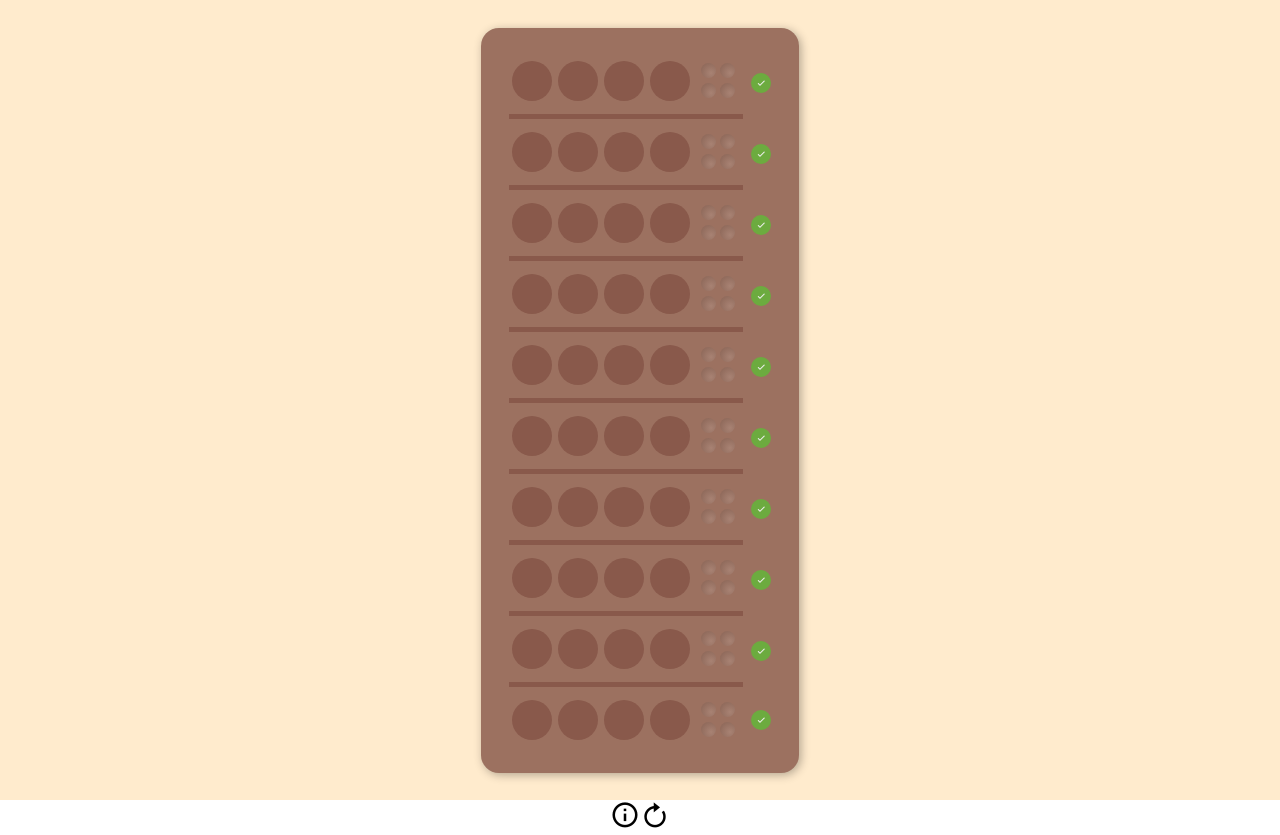
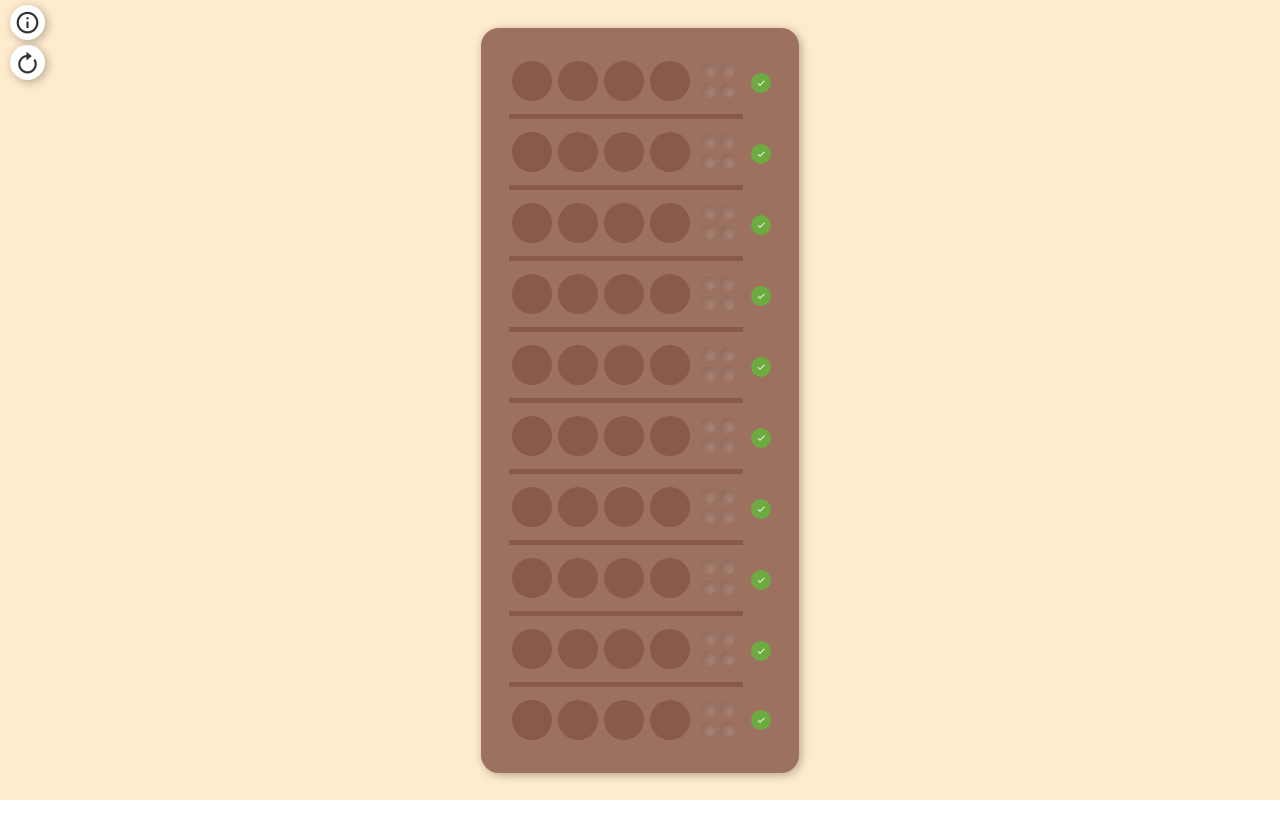
Before and after one commit to RekaVadasz/mastermind-react, a React (Create React App) app: page / in a window 1280 px wide. After the commit the page ends 800 px from the top, so only its background shows below. Built offline with nearby package versions, Linux system fonts and the light colour scheme.

Commit message:
Add Rules component

```diff
--- a/src/App.js
+++ b/src/App.js
@@ -2,10 +2,12 @@ import { React, useState, useEffect } from 'react';
 
 import { COLORS } from './constants/colors';
 import Board from "./components/Board";
+import Rules from './components/Rules';
 
 function App() {
 
     const [solution, setSolution] = useState(null);
+    const [showRules, setShowRules] = useState(false)
     console.log(solution)
 
     useEffect(() => {
@@ -15,28 +17,30 @@ function App() {
             randomSolution.push(currentColor)
         };
         setSolution(randomSolution)
-    }, [setSolution])
+    }, [setSolution]);
+
+    const handleClick = () => {
+        setShowRules(!showRules)
+    }
 
     return (
         <>
             <header>
                 <div>Mastermind</div>
-                {/* {solution && <div className='solution'>
-                    solution:
-                        {solution.map((color, i) => (
-                            <div key={i}>{color.id}</div>
-                        ))}
-                </div>} */}
                 <div className='header-buttons'>
-                    <i className='bx bx-info-circle'></i>
+                    <i className='bx bx-info-circle' onClick={handleClick}></i>
                     <button onClick={() => {window.location.reload(false)}}>New Game</button>
                 </div>
             </header>
+
             {solution && <Board solution={solution}/>}
+
             <div className='mobile-menu'>
-                <i className='bx bx-info-circle'></i>
-                <i class='bx bx-revision'></i>
+                <div><i className='bx bx-info-circle' onClick={handleClick}></i></div>
+                <div><i class='bx bx-revision' onClick={() => {window.location.reload(false)}}></i></div>
             </div>
+
+            {showRules && <Rules handleClick={handleClick}/>}
         </>
     );
 }
--- a/src/components/Board.js
+++ b/src/components/Board.js
@@ -86,7 +86,7 @@ export default function Board({ solution }) {
     }
 
     return (
-        <main>
+        <div className='board'>
 
             <Grid
                 handleSlotClick={handleSlotClick}
@@ -99,6 +99,6 @@ export default function Board({ solution }) {
                 handlePickerClick={handlePickerClick}
             />
             {showModal && <Modal isCorrect={isCorrect} turn={turn} solution={solution}/>}
-        </main>
+        </div>
     )
 }
--- /dev/null
+++ b/src/components/Rules.js
@@ -0,0 +1,18 @@
+import React from 'react';
+
+export default function Rules ({ handleClick }) {
+    return (
+        <div className='rules'>
+            <div>
+                <i class='bx bx-x' onClick={handleClick}></i>
+                <h2>Game Rules</h2>
+                <p>As a Codebreaker, your goal is to find out the secret code of 4 colors in not more than 10 turns.</p>
+                <p>The code is an arbitrary combination of 8 colors (colors can occur more than once).</p>
+                <h3>How to play</h3>
+                <p>From top to bottom, at each row, click on a circle and pick a color. After filling all circles in a row, you can check your guess.</p>
+                <p>A black peg means the color and the position is correct.</p>
+                <p>A white peg means that the color exists in the combination but the position is not correct.</p>
+            </div>
+        </div>
+    )
+};
--- a/src/index.css
+++ b/src/index.css
@@ -15,8 +15,33 @@
   text-align: center;
 }
 
-* body .mobile-menu i {
-  font-size: 30px;
+* body .mobile-menu {
+  display: none;
+  position: fixed;
+  top: 0;
+  left: 5px;
+}
+
+@media screen and (max-height: 850px) {
+  * body .mobile-menu {
+    display: block;
+  }
+}
+
+* body .mobile-menu div {
+  width: 35px;
+  height: 35px;
+  padding-top: 5px;
+  margin: 5px;
+  border-radius: 50%;
+  background-color: #fff;
+  -webkit-box-shadow: 2px 2px 10px rgba(0, 0, 0, 0.3);
+          box-shadow: 2px 2px 10px rgba(0, 0, 0, 0.3);
+}
+
+* body .mobile-menu div i {
+  font-size: 26px;
+  color: #333;
 }
 
 * body header {
@@ -95,7 +120,60 @@
   }
 }
 
-* body main {
+* body .rules {
+  /* display: none; */
+  width: 100%;
+  height: 100%;
+  position: fixed;
+  top: 0;
+  left: 0;
+  -webkit-box-pack: center;
+      -ms-flex-pack: center;
+          justify-content: center;
+  -webkit-box-align: center;
+      -ms-flex-align: center;
+          align-items: center;
+}
+
+* body .rules div {
+  padding: 15px;
+  margin: 10px;
+  position: relative;
+  border-radius: 8px;
+  background-color: #fff;
+  -webkit-box-shadow: 2px 2px 10px rgba(0, 0, 0, 0.3);
+          box-shadow: 2px 2px 10px rgba(0, 0, 0, 0.3);
+}
+
+* body .rules div i {
+  position: absolute;
+  font-size: 30px;
+  color: #666;
+  top: 5px;
+  right: 5px;
+}
+
+* body .rules div h2 {
+  font-size: 20px;
+  margin-bottom: 10px;
+  color: #333;
+}
+
+* body .rules div p {
+  font-size: 14px;
+  margin-bottom: 7px;
+  text-align: left;
+  color: #333;
+}
+
+* body .rules div h3 {
+  margin-bottom: 10px;
+  text-align: left;
+  font-size: 16px;
+  color: #333;
+}
+
+* body .board {
   width: 100vw;
   height: 100vh;
   display: -webkit-box;
@@ -110,7 +188,7 @@
   background-color: #ffebcd;
 }
 
-* body main .grid {
+* body .board .grid {
   max-width: 380px;
   padding: 20px 28px;
   background-color: #9C7160;
@@ -120,7 +198,7 @@
           box-shadow: 2px 2px 10px rgba(0, 0, 0, 0.3);
 }
 
-* body main .grid .row {
+* body .board .grid .row {
   display: -webkit-box;
   display: -ms-flexbox;
   display: flex;
@@ -133,11 +211,11 @@
   position: relative;
 }
 
-* body main .grid .row:nth-child(10) div {
+* body .board .grid .row:nth-child(10) div {
   border: none;
 }
 
-* body main .grid .row .slots {
+* body .board .grid .row .slots {
   padding: 10px 0px;
   border-bottom: 5px solid #89594B;
   display: -webkit-box;
@@ -145,7 +223,7 @@
   display: flex;
 }
 
-* body main .grid .row .slots div {
+* body .board .grid .row .slots div {
   width: 40px;
   height: 40px;
   border-radius: 50%;
@@ -158,14 +236,14 @@
   /* background: radial-gradient(circle at 10px 10px, rgba(255, 255, 255, 0.123), rgba(0, 0, 0, 0.123)); */
 }
 
-* body main .grid .row .slots div:hover {
+* body .board .grid .row .slots div:hover {
   -webkit-transform: scale(1.2);
           transform: scale(1.2);
   -webkit-transition: ease 0.5s;
   transition: ease 0.5s;
 }
 
-* body main .grid .row .evaluation {
+* body .board .grid .row .evaluation {
   width: 50px;
   padding: 13px 0;
   border-bottom: 5px solid #89594B;
@@ -182,7 +260,7 @@
       flex-wrap: wrap;
 }
 
-* body main .grid .row .evaluation div {
+* body .board .grid .row .evaluation div {
   width: 15px;
   height: 15px;
   border-radius: 50%;
@@ -191,15 +269,15 @@
   background: radial-gradient(circle at 10px 10px, rgba(255, 255, 255, 0.123), rgba(0, 0, 0, 0.123));
 }
 
-* body main .grid .row .evaluation .correct {
+* body .board .grid .row .evaluation .correct {
   background-color: #262626;
 }
 
-* body main .grid .row .evaluation .included {
+* body .board .grid .row .evaluation .included {
   background-color: #EFEFEF;
 }
 
-* body main .grid .row button {
+* body .board .grid .row button {
   width: 20px;
   height: 20px;
   padding-top: 1px;
@@ -215,19 +293,19 @@
   transition: ease 0.5s;
 }
 
-* body main .grid .row button:hover {
+* body .board .grid .row button:hover {
   -webkit-transform: scale(1.4);
           transform: scale(1.4);
   -webkit-transition: ease 0.5s;
   transition: ease 0.5s;
 }
 
-* body main .grid .row button i {
+* body .board .grid .row button i {
   font-size: 12px;
   color: #EFEFEF;
 }
 
-* body main .grid .row .picker {
+* body .board .grid .row .picker {
   width: 200px;
   border-radius: 8px;
   padding: 6px 0;
@@ -250,7 +328,7 @@
           box-shadow: 2px 2px 10px rgba(0, 0, 0, 0.3);
 }
 
-* body main .grid .row .picker div {
+* body .board .grid .row .picker div {
   width: 40px;
   height: 40px;
   border-radius: 50%;
@@ -262,23 +340,23 @@
   transition: transform 0.5s ease, -webkit-transform 0.5s ease;
 }
 
-* body main .grid .row .picker div:hover {
+* body .board .grid .row .picker div:hover {
   -webkit-transform: scale(1.2);
           transform: scale(1.2);
   -webkit-transition: ease 0.5s;
   transition: ease 0.5s;
 }
 
-* body main .grid .inactive .slots > div, * body main .grid .inactive button {
+* body .board .grid .inactive .slots > div, * body .board .grid .inactive button {
   cursor: not-allowed;
 }
 
-* body main .grid .inactive .slots > div:hover, * body main .grid .inactive button:hover {
+* body .board .grid .inactive .slots > div:hover, * body .board .grid .inactive button:hover {
   -webkit-transform: none;
           transform: none;
 }
 
-* body main .modal {
+* body .board .modal {
   width: 100%;
   height: 100%;
   position: fixed;
@@ -296,7 +374,7 @@
   background: rgba(255, 255, 255, 0.7);
 }
 
-* body main .modal .modal-inner {
+* body .board .modal .modal-inner {
   width: 400px;
   max-width: 80vw;
   padding: 40px;
@@ -307,11 +385,11 @@
           box-shadow: 2px 2px 10px rgba(0, 0, 0, 0.3);
 }
 
-* body main .modal .modal-inner h2 {
+* body .board .modal .modal-inner h2 {
   font-size: 20px;
 }
 
-* body main .modal .modal-inner .solution-slots {
+* body .board .modal .modal-inner .solution-slots {
   display: -webkit-box;
   display: -ms-flexbox;
   display: flex;
@@ -321,7 +399,7 @@
   margin-bottom: 10px;
 }
 
-* body main .modal .modal-inner .solution-slots div {
+* body .board .modal .modal-inner .solution-slots div {
   width: 40px;
   height: 40px;
   border-radius: 50%;
@@ -329,7 +407,7 @@
   background: radial-gradient(circle at 10px 10px, rgba(255, 255, 255, 0.123), rgba(0, 0, 0, 0.123));
 }
 
-* body main .modal .modal-inner button {
+* body .board .modal .modal-inner button {
   padding: 2px 5px;
   border: 2px solid #666;
   border-radius: 5px;
--- a/src/index.scss
+++ b/src/index.scss
@@ -13,10 +13,32 @@
         text-align: center;
 
         .mobile-menu {
+            display: none;
 
-            i {
-                font-size: 30px;
+            @media screen and (max-height: 850px){
+                display: block;
+
             }
+
+            position: fixed;
+            top: 0;
+            left: 5px;
+
+            div {
+                width: 35px;
+                height: 35px;
+                padding-top: 5px;
+                margin: 5px;
+                border-radius: 50%;
+                background-color: #fff;
+                box-shadow: 2px 2px 10px rgba(0,0,0,0.3);
+
+                i {
+                    font-size: 26px;
+                    color: #333;
+                }
+            }
+
         }
 
         header {
@@ -78,7 +100,55 @@
 
         }
 
-        main {
+        .rules {
+            /* display: none; */
+            width: 100%;
+            height: 100%;
+            position: fixed;
+            top: 0;
+            left: 0;
+            justify-content: center;
+            align-items: center;
+
+            div {
+                padding: 15px;
+                margin: 10px;
+                position: relative;
+                border-radius: 8px;
+                background-color: #fff;
+                box-shadow: 2px 2px 10px rgba(0,0,0,0.3);
+
+                i {
+                    position: absolute;
+                    font-size: 30px;
+                    color: #666;
+                    top: 5px;
+                    right: 5px;
+                }
+
+                h2 {
+                    font-size: 20px;
+                    margin-bottom: 10px;
+                    color: #333;
+                }
+
+                p {
+                    font-size: 14px;
+                    margin-bottom: 7px;
+                    text-align: left;
+                    color: #333;
+                }
+
+                h3 {
+                    margin-bottom: 10px;
+                    text-align: left;
+                    font-size: 16px;
+                    color: #333;
+                }
+            }
+        }
+
+        .board {
             width: 100vw;
             height: 100vh;
             display: flex;
```
Also changed, not shown: 1 other file (tests, documents, lock files or other folders).
